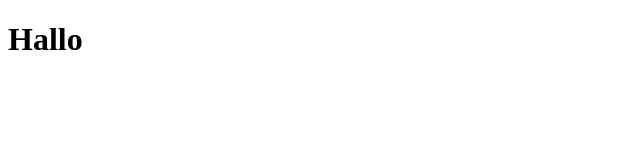
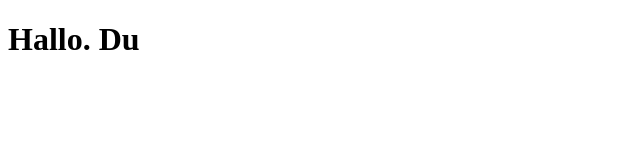
Before and after one commit to PatrickHeinz1993/portfolio, a plain HTML site: page index.html in a window 1280 px wide. Shown: the full height of the page, 0-640 px from the left. Drawn offline with Linux system fonts and the light colour scheme.

Commit message:
Added text

```diff
--- a/index.html
+++ b/index.html
@@ -6,6 +6,6 @@
     <title>Document</title>
 </head>
 <body>
-    <h1>Hallo</h1>
+    <h1>Hallo. Du </h1>
 </body>
 </html>
```
